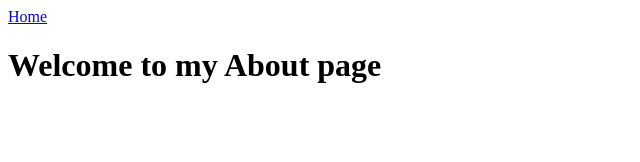
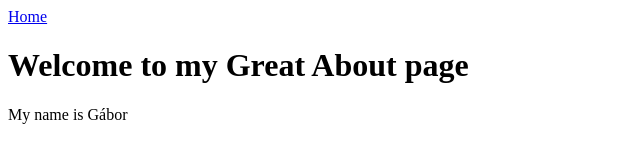
Before and after one commit to Makay44/myfirstapp, a plain HTML site: page about.html in a window 1280 px wide. Shown: the whole page, without its empty margins (0-640 px from the left). Drawn offline with Linux system fonts and the light colour scheme.

Commit message:
Improved the about page

```diff
--- a/about.html
+++ b/about.html
@@ -8,6 +8,7 @@
 </head>
 <body>
     <a href="index.html">Home</a>
-    <h1>Welcome to my About page</h1>
+    <h1>Welcome to my Great About page</h1>
+    <p>My name is Gábor</p>
 </body>
 </html>
```
